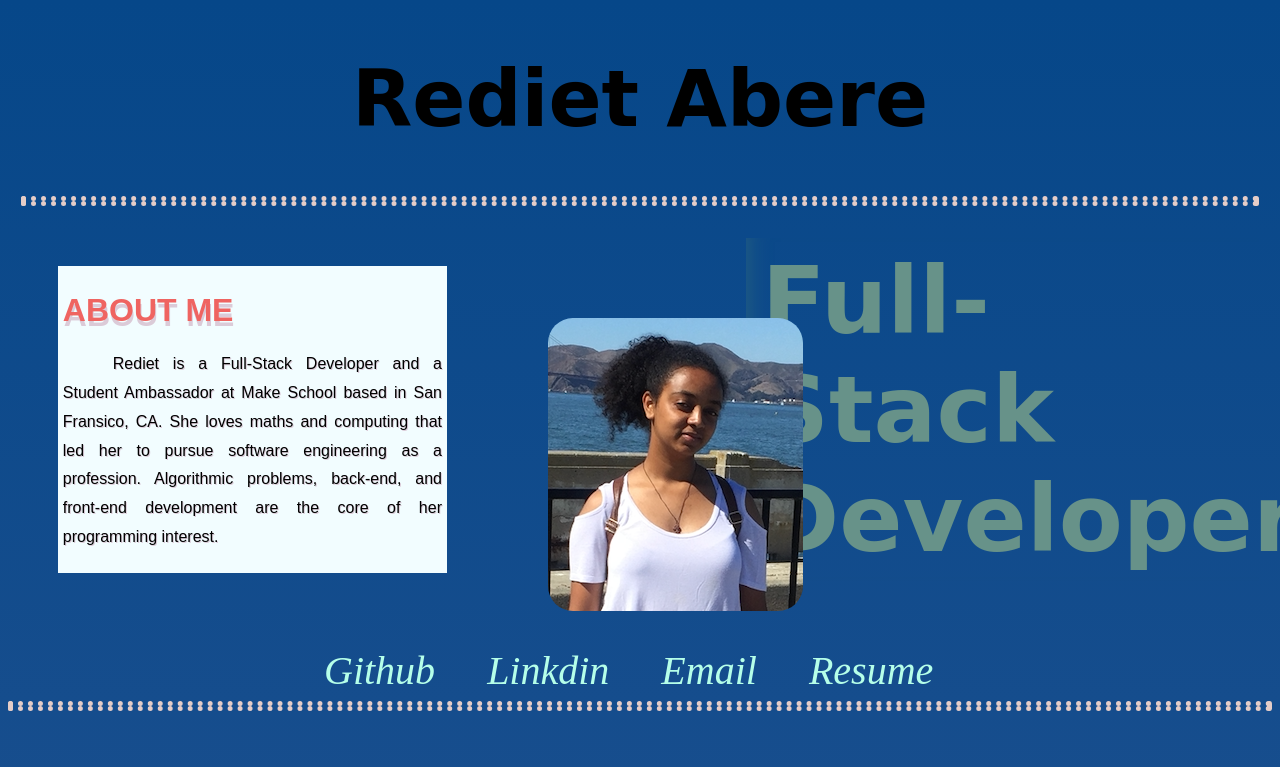
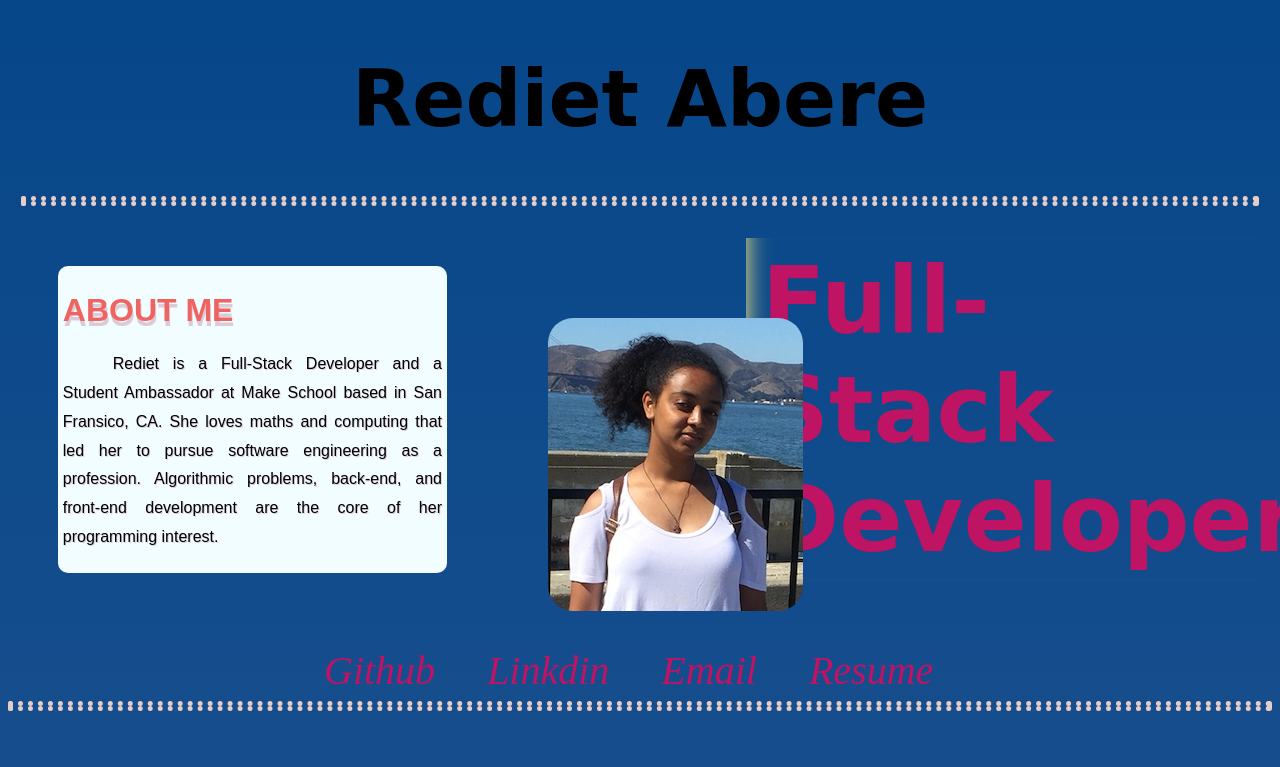
Before and after one commit to Rediet8abere/Few1.1Portofolio, a plain HTML site: page index.html in a window 1280 px wide. Shown: the top 767 px of the page. Drawn offline with Linux system fonts and the light colour scheme.

Commit message:
Add files via upload

```diff
--- a/main.css
+++ b/main.css
@@ -11,9 +11,9 @@ aside {
     padding-left: .5rem;
     margin-left: .5rem;
     float: right;
-    box-shadow: inset 25px 0 25px -25px #29627e;
+    box-shadow: inset 25px 0 25px -25px #FFF07C;
     font-style: italic;
-    color: #679289;
+    color: #BF1363;
     font: bold calc(1em + 10 * (100vw - 120px) / 150) 'Dancing Script', cursive,
           fantasy;
     margin: 1%;
@@ -64,7 +64,7 @@ hr {
 }
 
 a:link {
-  color: #B5FFE9;
+  color: #BF1363;
 }
 
 .header-nav a::after {
@@ -94,6 +94,7 @@ a:link {
   top: 40px;
   position: relative;
   right: 100px;
+  border-radius: 10px;
 }
 .section-div>h1 {
   color: #EF6461;
```
